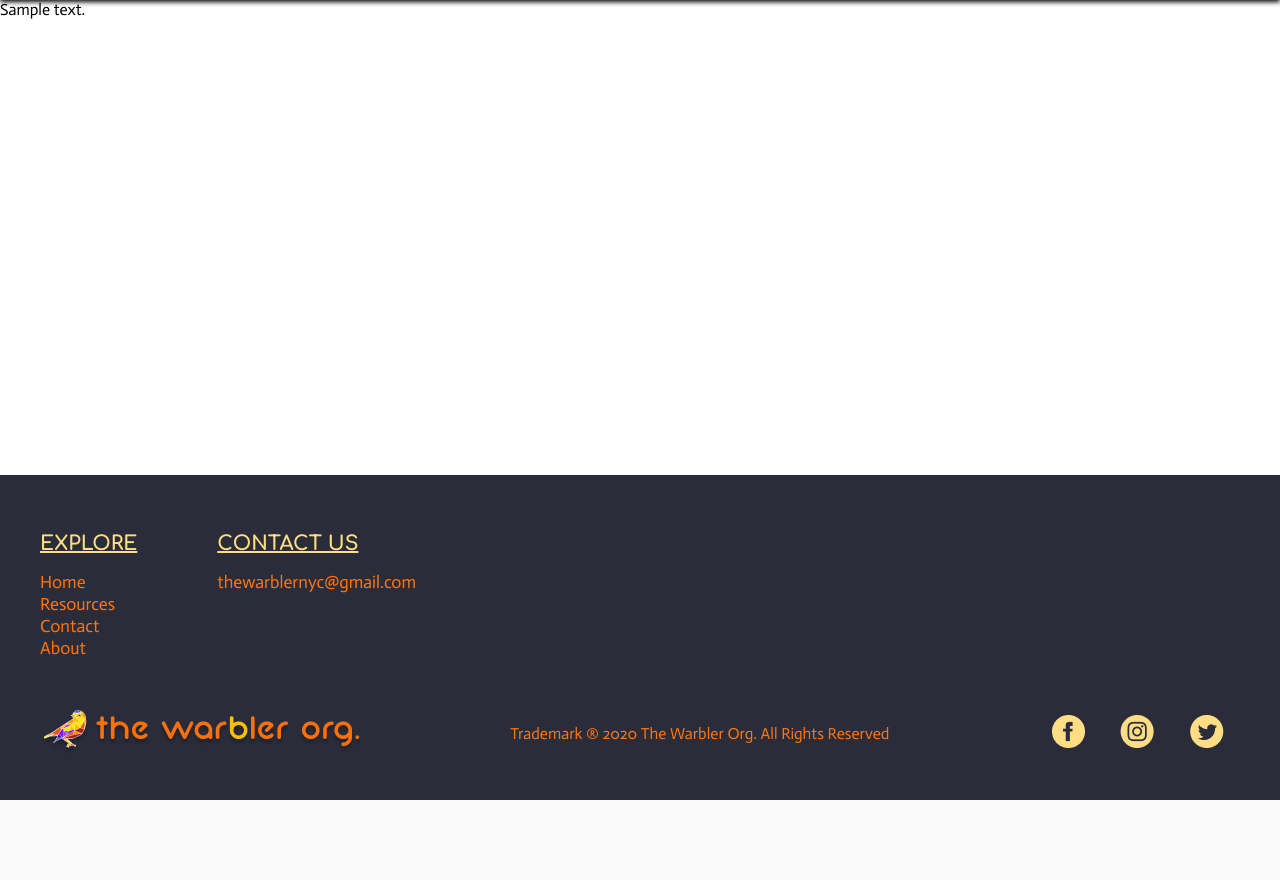
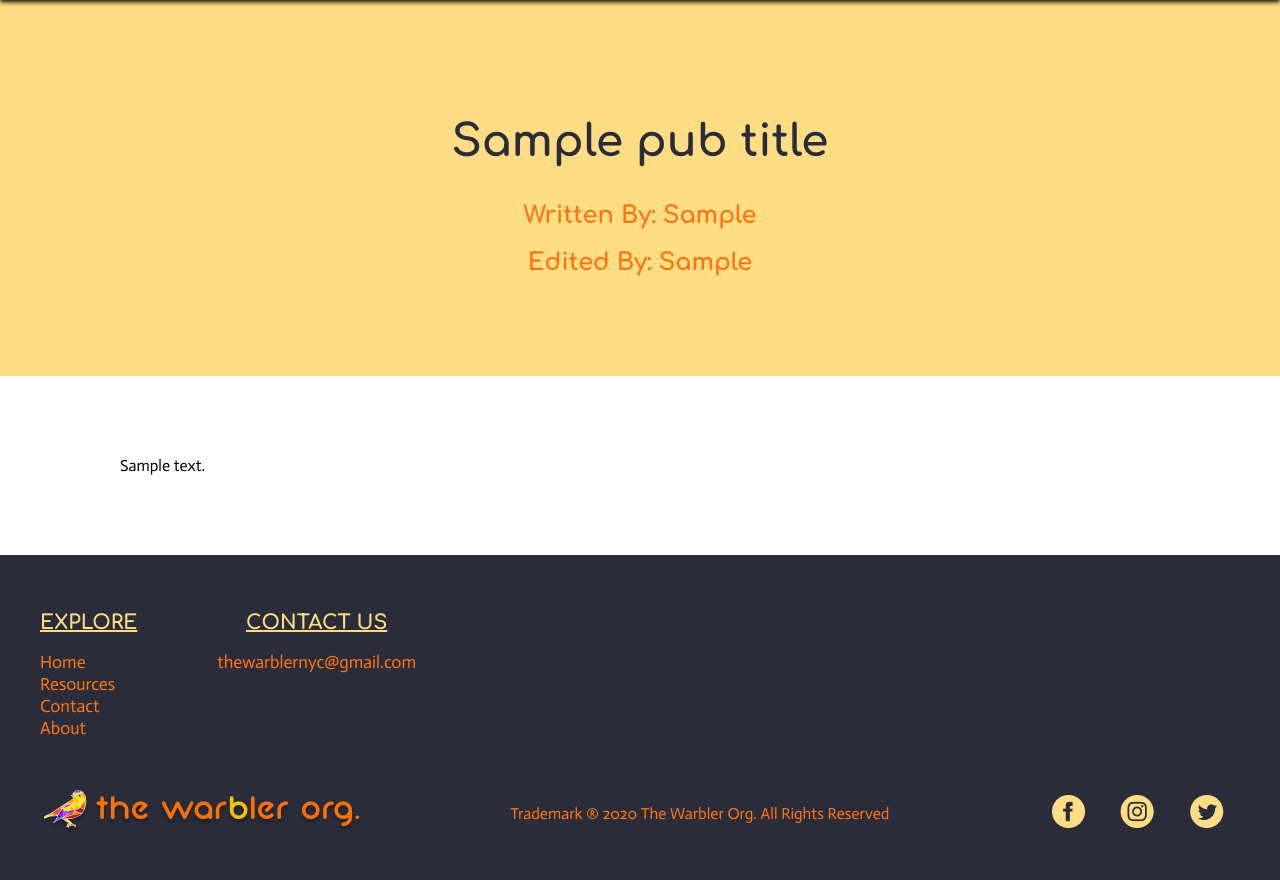
Before and after one commit to thewarblernyc/TheWarblerNYCWebsite, a Flask app: template templates/publication.html in a window 1280 px wide. Shown: the part 82-962 px from the top of the page. Before the commit the page ends 882 px from the top, so only its background shows below. Run offline with Flask 2, Linux system fonts and the light colour scheme; the template is opened without the code that fills it: most values are stand-ins (such as "Sample title", 1, 10 or a date in 2020); some libraries are stand-ins or nearby versions.

Commit message:
work on publications + instagram

```diff
--- a/app.py
+++ b/app.py
@@ -27,8 +27,9 @@ def home():
 @app.route("/publications")
 def showPublications():
     """Publications page for the Warbler Org."""
-    # return render_template("publications.html")
-    redirect("/")
+    return render_template("publications.html")
+    # redirect("/")
+
 
 @app.route("/publications/<name>")
 def fetchPublication(name):
@@ -37,9 +38,16 @@ def fetchPublication(name):
         if publication["code"] == name:
             with open(os.path.join("data", publication["code"]+".docx"), "rb") as doc:
                 pub_text = mammoth.convert_to_html(doc)
-                return render_template("publication.html", pub_text=pub_text.value)
-    # return redirect("/publications")
-    return redirect("/")
+                pub_title = publication["title"]
+                pub_writers = ', '.join(publication["writers"])
+                pub_editors = ', '.join(publication["editors"])
+                return render_template("publication.html",
+                                        pub_text=pub_text.value,
+                                        pub_title=pub_title,
+                                        pub_writers=pub_writers,
+                                        pub_editors=pub_editors)
+    return redirect("/publications")
+    # return redirect("/")
 
 
 @app.route("/contact", methods=["GET", "POST"])
--- a/data/publication.json
+++ b/data/publication.json
@@ -13,7 +13,7 @@
       "code": "pesticides"
     },
     {
-      "title": "Plastic Pollution",
+      "title": "Plastic Pollution’s Impact on Animals, People, and the Environment",
       "writers": ["Theresa", "Anne", "Esther"],
       "editors": ["Jolie", "Joyce"],
       "code": "plastic_pollution"
--- a/static/css/contact.css
+++ b/static/css/contact.css
@@ -1,6 +1,6 @@
 .page-section {
   padding: 1.5rem;
-  text-align: center;
+  /* text-align: center; */
 }
 
 @media (min-width: 700px) {
--- /dev/null
+++ b/static/css/publication.css
@@ -0,0 +1,46 @@
+.page-section {
+  /* width: 100%; */
+  padding: 3rem;
+  max-width: 65rem;
+  margin: auto;
+}
+
+h1 {
+    text-align: center;
+    font-size: 2.25rem;
+    font-family: "Comfortaa";
+    font-weight: bold;
+    color: #ff750f;
+  }
+
+  h2 {
+    color: #ff750f;
+    text-align: center;
+    font-family: "Comfortaa";
+    /* font-size: 1.75rem; */
+}
+
+p {
+    font-size: 1.25rem;
+}
+
+.publicationHead {
+  background: #FFDD85;
+}
+
+.publicationHead h1 {
+  color: #2B2C3A;
+}
+
+
+@media (min-width: 700px) {
+  .page-section {
+    padding: 5rem;
+  }
+  h1 {
+      font-size: 2.75rem;
+  }
+  p {
+      font-size: 1.5rem;
+  }
+}
--- a/static/index.js
+++ b/static/index.js
@@ -10,4 +10,16 @@ const swup = new Swup({
 swup.on("animationInStart", () => {
   document.documentElement.scrollTop = 0;
   document.getElementById('nav-toggle').checked = false;
+  (function () {
+    var i,
+      e,
+      d = document,
+      s = "script";
+    i = d.createElement("script");
+    i.async = 1;
+    i.src =
+      "https://cdn.curator.io/published/6b6062cf-6084-4cff-b779-b3169e306108.js";
+    e = d.getElementsByTagName(s)[0];
+    e.parentNode.insertBefore(i, e);
+  })();
 });
--- a/templates/publication.html
+++ b/templates/publication.html
@@ -1,6 +1,17 @@
 {% extends "layout.html" %} {% block main %}
 <link rel="stylesheet" href="../static/css/publication.css">
 <div class="page-content publication">
-  {{ pub_text|safe }}
+  <section class="publicationHead">
+    <div class="page-section">
+      <h1>{{ pub_title }}</h1>
+      <h2>Written By: {{ pub_writers }}</h2>
+      <h2>Edited By: {{ pub_editors }}</h2>
+    </div>
+  </section>
+  <section class="publication">
+    <div class="page-section">
+      {{ pub_text|safe }}
+    </div>
+  </section>
 </div>
 {% endblock %}
```
Also changed, not shown: static/css/index.css (+17 -0 lines), static/css/publications.css (added, +64 -0 lines), templates/index.html (+32 -14 lines), templates/publications.html (+22 -0 lines), 3 other files.
